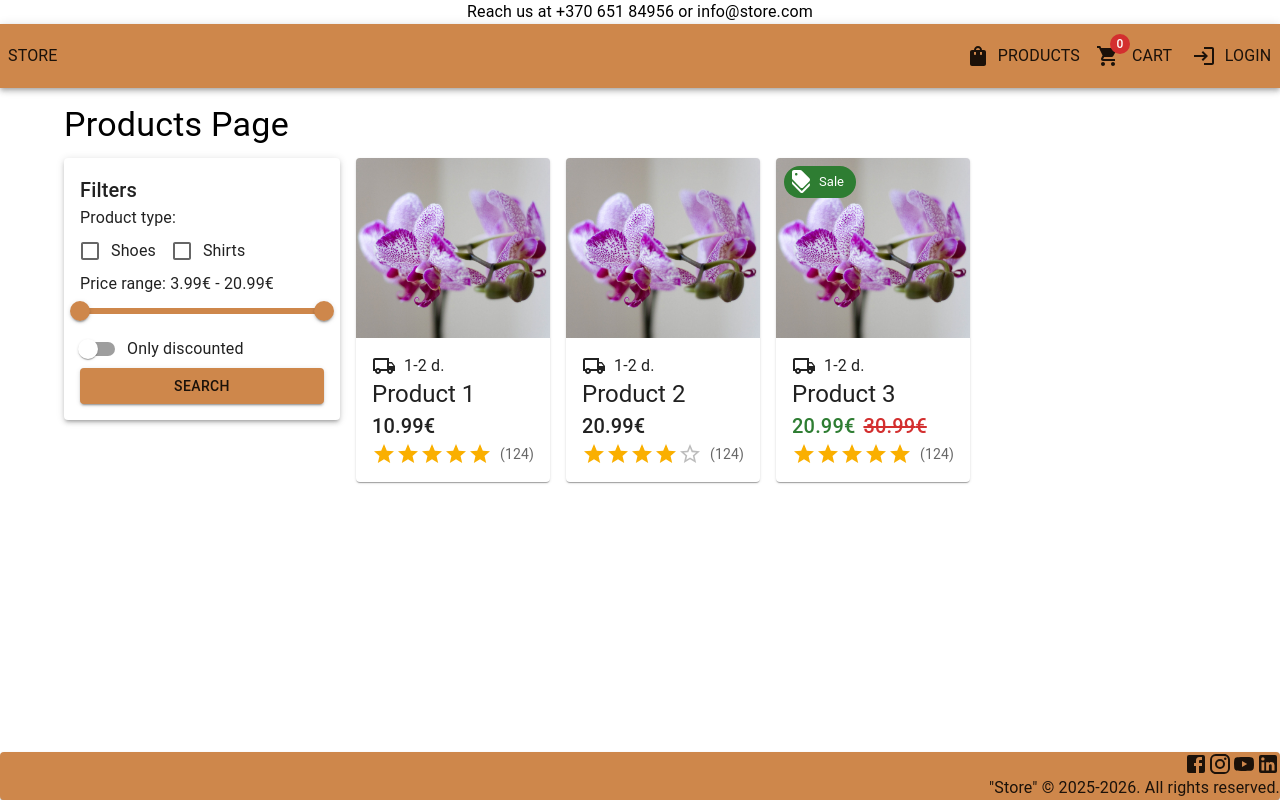
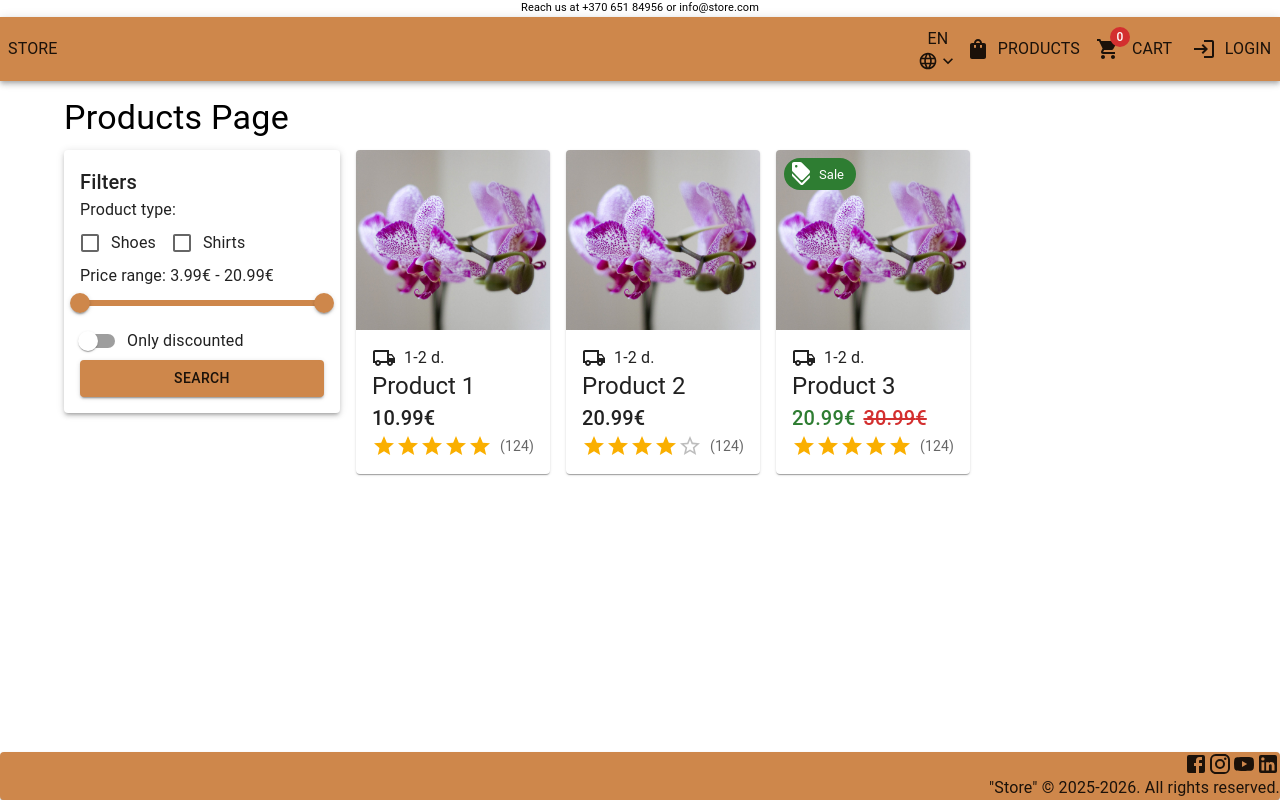
Before and after one commit to Nirtautas/BA-Usability-study-website-educational-website-fork, a Next.js app: page /en/products in a window 1280 px wide. Built offline with nearby package versions, Linux system fonts and the light colour scheme; what @mui/material-nextjs would draw is missing.

Commit message:
Add language switcher for English and Lithuanian languages.

```diff
--- a/messages/en.json
+++ b/messages/en.json
@@ -1,5 +1,10 @@
 {
   "NavBar": {
     "title": "Store"
+  },
+  "Products": {
+    "Filter": {
+      "title": "Filters"
+    }
   }
 }
--- a/messages/lt.json
+++ b/messages/lt.json
@@ -1,5 +1,10 @@
 {
   "NavBar": {
     "title": "Parduotuvė"
+  },
+  "Products": {
+    "Filter": {
+      "title": "Filtrai"
+    }
   }
 }
--- a/src/app/[locale]/layout.tsx
+++ b/src/app/[locale]/layout.tsx
@@ -4,7 +4,7 @@ import { Geist, Geist_Mono } from "next/font/google";
 import favicon from "@/app/favicon.ico";
 import Footer from "@/components/templates/footer";
 import MuiThemeProvider from "@/components/templates/mui";
-import NavBar from "@/components/templates/navBar";
+import NavBar from "@/components/templates/navBar/navBar";
 import { CartProvider } from "@/data/cartContext";
 import { routing } from "@/i18n/routing";
 import { AppRouterCacheProvider } from "@mui/material-nextjs/v15-appRouter";
@@ -52,7 +52,7 @@ export default async function RootLayout({ children, params }: Props) {
         <CartProvider>
           <AppRouterCacheProvider>
             <MuiThemeProvider>
-              <NextIntlClientProvider>
+              <NextIntlClientProvider locale={locale}>
                 <NavBar />
                 {children}
                 <Footer />
--- a/src/components/pages/cartPage/cartItemCard.tsx
+++ b/src/components/pages/cartPage/cartItemCard.tsx
@@ -1,6 +1,6 @@
 "use client";
 
-import TwoActionDialog from "@/components/templates/shared/twoActionDialog";
+import TwoActionDialog from "@/components/shared/twoActionDialog";
 import { useCart } from "@/data/cartContext";
 import { placeholderImageLink } from "@/data/constants";
 import { FullCartItem } from "@/data/types";
--- a/src/components/pages/cartPage/cartPage.tsx
+++ b/src/components/pages/cartPage/cartPage.tsx
@@ -1,6 +1,6 @@
 "use client";
 
-import TwoActionDialog from "@/components/templates/shared/twoActionDialog";
+import TwoActionDialog from "@/components/shared/twoActionDialog";
 import { useCart } from "@/data/cartContext";
 import { getPageUrl } from "@/data/constants";
 import { products } from "@/data/entityData";
--- a/src/components/pages/productPage/productPage.tsx
+++ b/src/components/pages/productPage/productPage.tsx
@@ -7,7 +7,7 @@ import { AccessTime, Add, LocalShippingOutlined, Remove } from "@mui/icons-mater
 import { Box, Button, Card, CardMedia, Container, Divider, Grid2, IconButton, Paper, Rating, Stack, Typography } from "@mui/material";
 import { notFound, useRouter } from "next/navigation";
 import { useState } from "react";
-import TwoActionDialog from "../../templates/shared/twoActionDialog";
+import TwoActionDialog from "../../shared/twoActionDialog";
 import ProductGallery from "./productGallery";
 
 type Props = {
--- a/src/components/pages/productsPage/productsFilter.tsx
+++ b/src/components/pages/productsPage/productsFilter.tsx
@@ -3,6 +3,7 @@
 import { getPageUrl } from "@/data/constants";
 import { Product, ProductType } from "@/data/types";
 import { Button, Checkbox, FormControlLabel, Grid2, Link, Paper, Slider, Switch, Typography } from "@mui/material";
+import { useTranslations } from "next-intl";
 import { useState } from "react";
 
 type Props = {
@@ -16,6 +17,7 @@ type Props = {
 };
 
 const ProductsFilter = ({ products, appliedFilters }: Props) => {
+  const t = useTranslations("Products.Filter");
   const prices = products.map((p) => p.discountedPrice ?? p.price);
   const minPrice = Math.min(...prices);
   const maxPrice = Math.max(...prices);
@@ -47,7 +49,7 @@ const ProductsFilter = ({ products, appliedFilters }: Props) => {
 
   return (
     <Paper elevation={3} sx={{ padding: 2, width: "100%" }}>
-      <Typography variant="h6">Filters</Typography>
+      <Typography variant="h6">{t("title")}</Typography>
       <Grid2>
         <Typography>Product type:</Typography>
         {Object.values(ProductType).map(
--- /dev/null
+++ b/src/components/templates/navBar/languageSwitcher.tsx
@@ -0,0 +1,59 @@
+"use client";
+
+import { usePathname, useRouter } from "@/i18n/navigation";
+import { KeyboardArrowDown, Language } from "@mui/icons-material";
+import { Button, Grid2, Menu, MenuItem, Stack, Typography } from "@mui/material";
+import { useLocale } from "next-intl";
+import { useSearchParams } from "next/navigation";
+import { useState } from "react";
+
+const LanguageSwitcher = () => {
+  const router = useRouter();
+  const locale = useLocale();
+  const pathname = usePathname();
+  const query = new URLSearchParams(useSearchParams());
+
+  const [anchorEl, setAnchorEl] = useState<null | HTMLElement>(null);
+  const open = Boolean(anchorEl);
+  const handleClick = (event: React.MouseEvent<HTMLButtonElement>) => {
+    setAnchorEl(event.currentTarget);
+  };
+  const handleClose = () => {
+    setAnchorEl(null);
+  };
+
+  const switchLanguageTo = (newLocale: string) => {
+    router.replace(
+      {
+        pathname,
+        query: Object.fromEntries(query.entries()),
+      },
+      { locale: newLocale },
+    );
+  };
+
+  return (
+    <Grid2>
+      <Button color="inherit" onClick={handleClick} sx={{ minWidth: "auto", padding: 0 }}>
+        <Stack direction="column">
+          <Typography>{locale.toUpperCase()}</Typography>
+          <Stack direction="row">
+            <Language fontSize="small" />
+            <KeyboardArrowDown fontSize="small" />
+          </Stack>
+        </Stack>
+      </Button>
+
+      <Menu anchorEl={anchorEl} open={open} onClose={handleClose}>
+        <MenuItem selected={locale === "en"} onClick={() => switchLanguageTo("en")}>
+          🇬🇧 English
+        </MenuItem>
+        <MenuItem selected={locale === "lt"} onClick={() => switchLanguageTo("lt")}>
+          🇱🇹 Lithuanian
+        </MenuItem>
+      </Menu>
+    </Grid2>
+  );
+};
+
+export default LanguageSwitcher;
--- a/src/components/templates/navBar.tsx
+++ b/src/components/templates/navBar/navBar.tsx
@@ -7,6 +7,7 @@ import { AppBar, Badge, Button, Grid2, Menu, MenuItem, Stack, Toolbar, Typograph
 import { useTranslations } from "next-intl";
 import { useRouter } from "next/navigation";
 import { useState } from "react";
+import LanguageSwitcher from "./languageSwitcher";
 
 export function NavBar() {
   const router = useRouter();
@@ -23,7 +24,10 @@ export function NavBar() {
 
   return (
     <Stack sx={{ mb: 2 }}>
-      <Typography align="center">Reach us at +370 651 84956 or info@store.com</Typography>
+      <Typography fontSize={11} align="center">
+        Reach us at +370 651 84956 or info@store.com
+      </Typography>
+
       <AppBar position="static">
         <Toolbar disableGutters sx={{ display: "flex", justifyContent: "space-between" }}>
           <Button color="inherit" onClick={() => router.push(getPageUrl.home())}>
@@ -32,6 +36,10 @@ export function NavBar() {
 
           <Stack direction="row" spacing={2} alignItems="center">
             <Grid2 display="flex" alignItems="center" gap={1}>
+              <Grid2>
+                <LanguageSwitcher />
+              </Grid2>
+
               <Grid2 display="flex" alignItems="center">
                 <ShoppingBag />
                 <Button color="inherit" onClick={handleClick}>
--- a/src/i18n/routing.ts
+++ b/src/i18n/routing.ts
@@ -1,6 +1,6 @@
 import {defineRouting} from 'next-intl/routing';
 
 export const routing = defineRouting({
-  locales: ['en', 'lt'],
-  defaultLocale: 'en'
+  locales: ["en", "lt"],
+  defaultLocale: "en"
 });
```
Also changed, not shown: src/components/shared/twoActionDialog.tsx (renamed from src/components/templates/shared/twoActionDialog.tsx), 1 other file (tests, documents, lock files or other folders).
